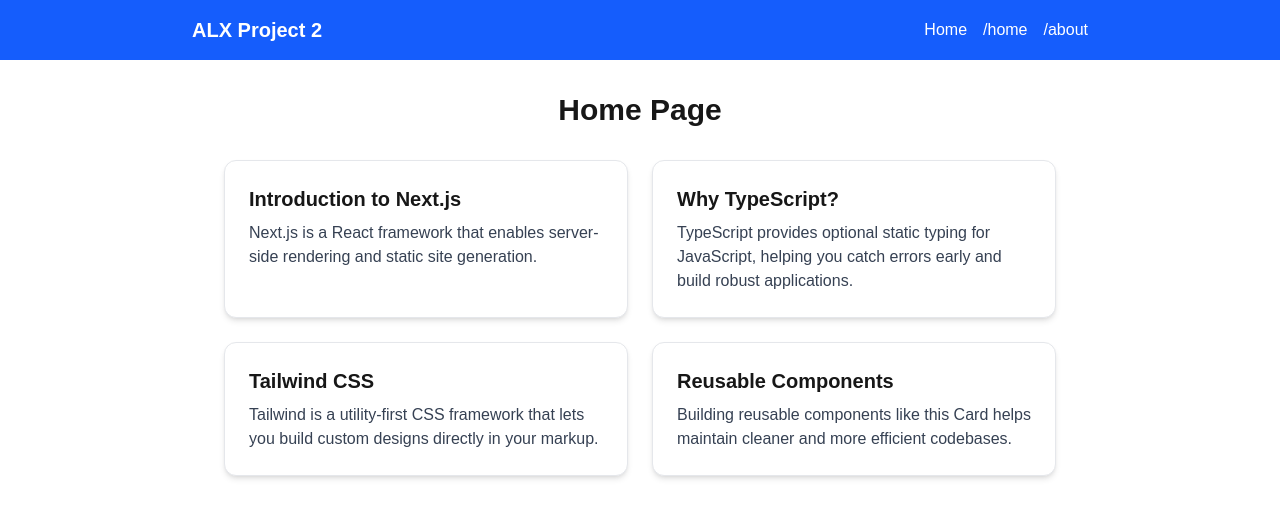
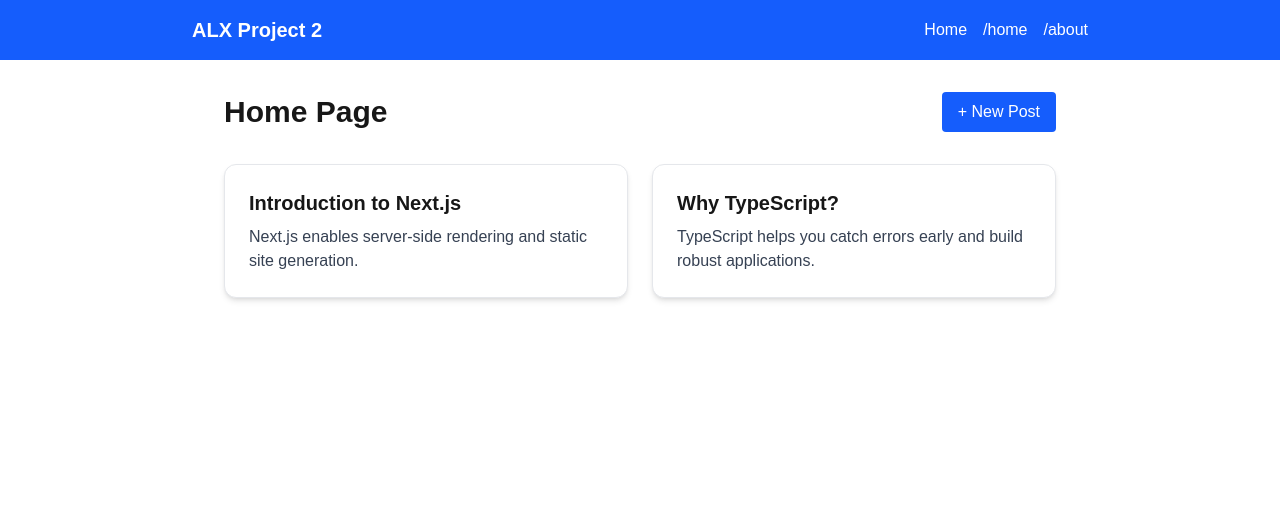
Before and after one commit to samisonof/alx-project-0x02-setup, a Next.js app in the folder alx-project-0x02/: page /home in a window 1280 px wide. Shown: the top 518 px of the page. Built offline with nearby package versions, Linux system fonts and the light colour scheme.

Commit message:
Add file

```diff
--- /dev/null
+++ b/alx-project-0x02/components/common/PostModal.tsx
@@ -0,0 +1,66 @@
+import React, { useState } from 'react';
+
+interface PostModalProps {
+  isOpen: boolean;
+  onClose: () => void;
+  onSubmit: (data: { title: string; content: string }) => void;
+}
+
+const PostModal: React.FC<PostModalProps> = ({ isOpen, onClose, onSubmit }) => {
+  const [title, setTitle] = useState('');
+  const [content, setContent] = useState('');
+
+  const handleSubmit = (e: React.FormEvent) => {
+    e.preventDefault();
+    if (title && content) {
+      onSubmit({ title, content });
+      setTitle('');
+      setContent('');
+      onClose();
+    }
+  };
+
+  if (!isOpen) return null;
+
+  return (
+    <div className="fixed inset-0 bg-black bg-opacity-50 flex items-center justify-center z-50">
+      <div className="bg-white rounded-lg p-6 w-full max-w-md shadow-lg">
+        <h2 className="text-xl font-bold mb-4">Create a New Post</h2>
+        <form onSubmit={handleSubmit} className="space-y-4">
+          <input
+            type="text"
+            placeholder="Title"
+            className="w-full p-2 border rounded"
+            value={title}
+            onChange={(e) => setTitle(e.target.value)}
+            required
+          />
+          <textarea
+            placeholder="Content"
+            className="w-full p-2 border rounded h-24"
+            value={content}
+            onChange={(e) => setContent(e.target.value)}
+            required
+          ></textarea>
+          <div className="flex justify-end space-x-2">
+            <button
+              type="button"
+              onClick={onClose}
+              className="px-4 py-2 bg-gray-300 rounded hover:bg-gray-400"
+            >
+              Cancel
+            </button>
+            <button
+              type="submit"
+              className="px-4 py-2 bg-blue-600 text-white rounded hover:bg-blue-700"
+            >
+              Submit
+            </button>
+          </div>
+        </form>
+      </div>
+    </div>
+  );
+};
+
+export default PostModal;
--- a/alx-project-0x02/pages/home.tsx
+++ b/alx-project-0x02/pages/home.tsx
@@ -1,8 +1,26 @@
 import Head from 'next/head';
+import { useState } from 'react';
+import Header from '@/components/layout/Header';
 import Card from '@/components/common/Card';
-import Header from '@/components/layout/Header';
+import PostModal from '@/components/common/PostModal';
+
+interface Post {
+  title: string;
+  content: string;
+}
 
 export default function HomePage() {
+  const [posts, setPosts] = useState<Post[]>([
+    { title: 'Introduction to Next.js', content: 'Next.js enables server-side rendering and static site generation.' },
+    { title: 'Why TypeScript?', content: 'TypeScript helps you catch errors early and build robust applications.' }
+  ]);
+
+  const [isModalOpen, setIsModalOpen] = useState(false);
+
+  const handleAddPost = (newPost: Post) => {
+    setPosts((prevPosts) => [...prevPosts, newPost]);
+  };
+
   return (
     <>
       <Head>
@@ -10,25 +28,27 @@
       </Head>
       <Header />
       <main className="p-8 max-w-4xl mx-auto">
-        <h1 className="text-3xl font-bold text-center mb-8">Home Page</h1>
+        <div className="flex justify-between items-center mb-8">
+          <h1 className="text-3xl font-bold">Home Page</h1>
+          <button
+            onClick={() => setIsModalOpen(true)}
+            className="bg-blue-600 text-white px-4 py-2 rounded hover:bg-blue-700"
+          >
+            + New Post
+          </button>
+        </div>
+
         <div className="grid md:grid-cols-2 gap-6">
-          <Card
-            title="Introduction to Next.js"
-            content="Next.js is a React framework that enables server-side rendering and static site generation."
-          />
-          <Card
-            title="Why TypeScript?"
-            content="TypeScript provides optional static typing for JavaScript, helping you catch errors early and build robust applications."
-          />
-          <Card
-            title="Tailwind CSS"
-            content="Tailwind is a utility-first CSS framework that lets you build custom designs directly in your markup."
-          />
-          <Card
-            title="Reusable Components"
-            content="Building reusable components like this Card helps maintain cleaner and more efficient codebases."
-          />
+          {posts.map((post, index) => (
+            <Card key={index} title={post.title} content={post.content} />
+          ))}
         </div>
+
+        <PostModal
+          isOpen={isModalOpen}
+          onClose={() => setIsModalOpen(false)}
+          onSubmit={handleAddPost}
+        />
       </main>
     </>
   );
```
